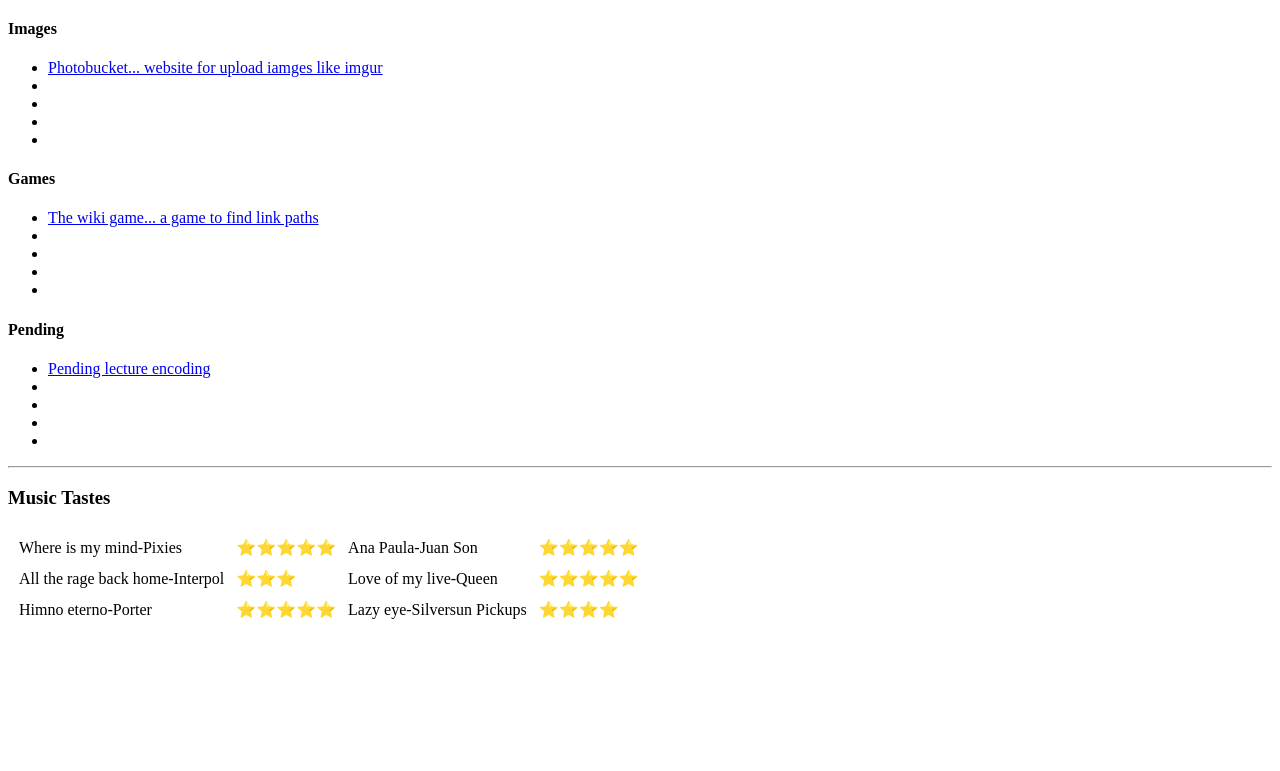
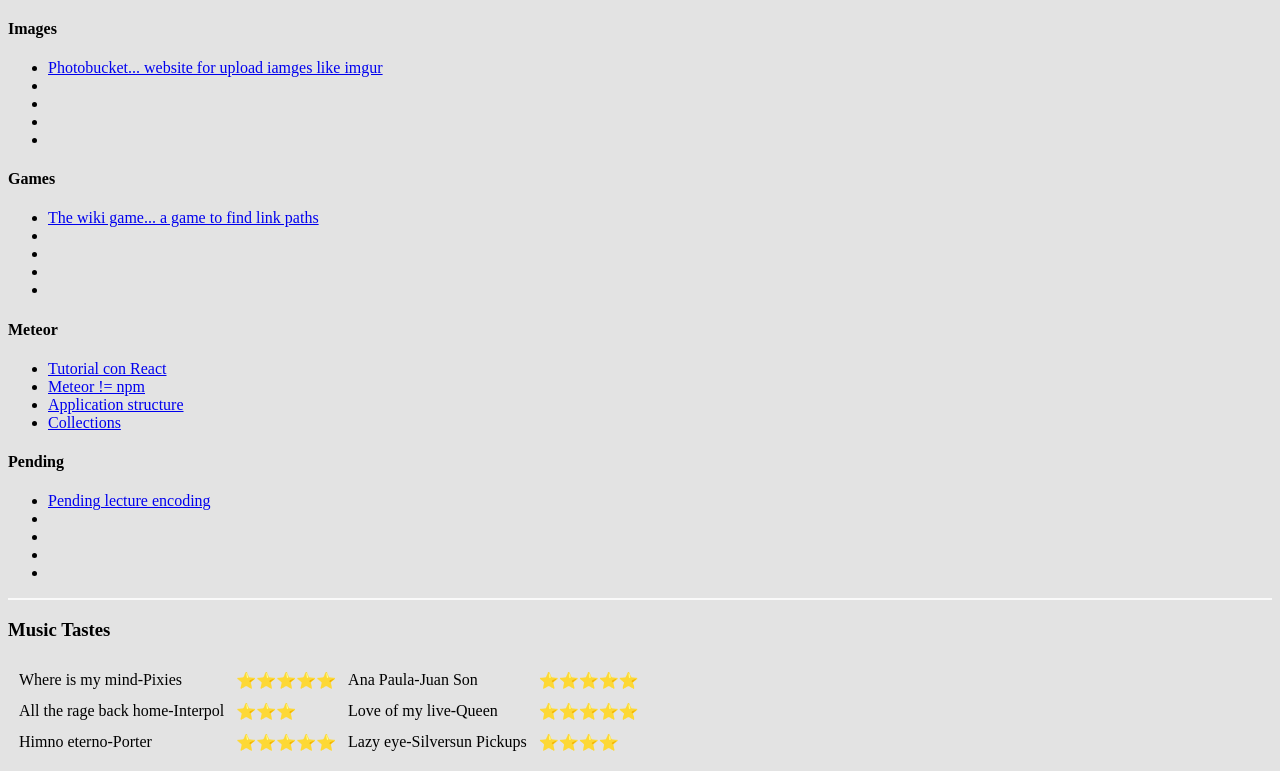
Before and after one commit to beldier/usefulStuff, a plain HTML site: page index.html in a window 1280 px wide. Shown: the part 758-1529 px from the top of the page. Before the commit the page ends 1396 px from the top, so only its background shows below. Drawn offline with Linux system fonts and the light colour scheme.

Commit message:
meteor links

```diff
--- a/index.html
+++ b/index.html
@@ -4,6 +4,16 @@
 <head>
   <meta charset="utf-8">
   <title>Alvaro's Personal site </title>
+  <style >
+    body{
+      background-color: #e3e3e3;
+    }
+    hr{
+      background-color: #fafafa;
+      border-style: none;
+      height: 2px
+    }
+  </style>
 </head>
 
 <body>
@@ -21,10 +31,11 @@
   </table>
   <hr>
   <h3>Useful links</h3>
+
     <h4 class="list-heading"> Miscelaneous links</h4>
       <ul class="link-list">
         <li><a href="https://unicode-table.com/en/#control-character">Unicode table</a></li>
-        <li><a href=""></a></li>
+        <li><a href="https://colorhunt.co/">Colour Palette page </a></li>
         <li><a href=""></a></li>
         <li><a href=""></a></li>
       </ul>
@@ -60,6 +71,13 @@
         <li><a href=""></a></li>
         <li><a href=""></a></li>
         <li><a href=""></a></li>
+      </ul>
+    <h4 class="list-heading">Meteor</h4>
+      <ul class="link-list">
+        <li><a href="https://www.meteor.com/tutorials/react/">Tutorial con React</a></li>
+        <li><a href="https://docs.meteor.com/commandline.html#meteornpm">Meteor != npm</a></li>
+         <li><a href="https://guide.meteor.com/structure.html">Application structure</a></li>
+        <li><a href="https://guide.meteor.com/collections.html">Collections</a></li>
       </ul>
     <h4 class="list-heading">Pending</h4>
       <ul class="link-list">
```
